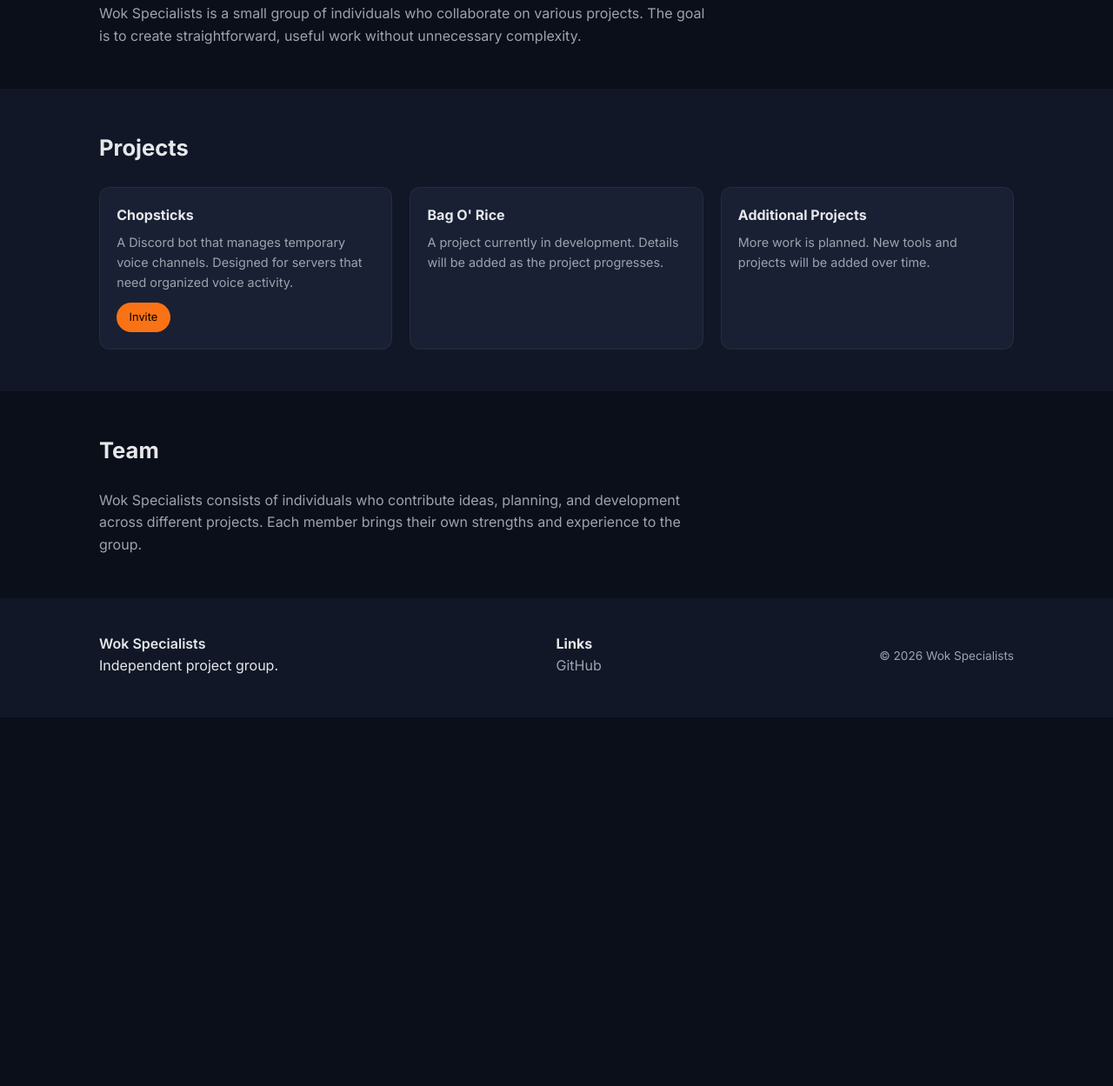
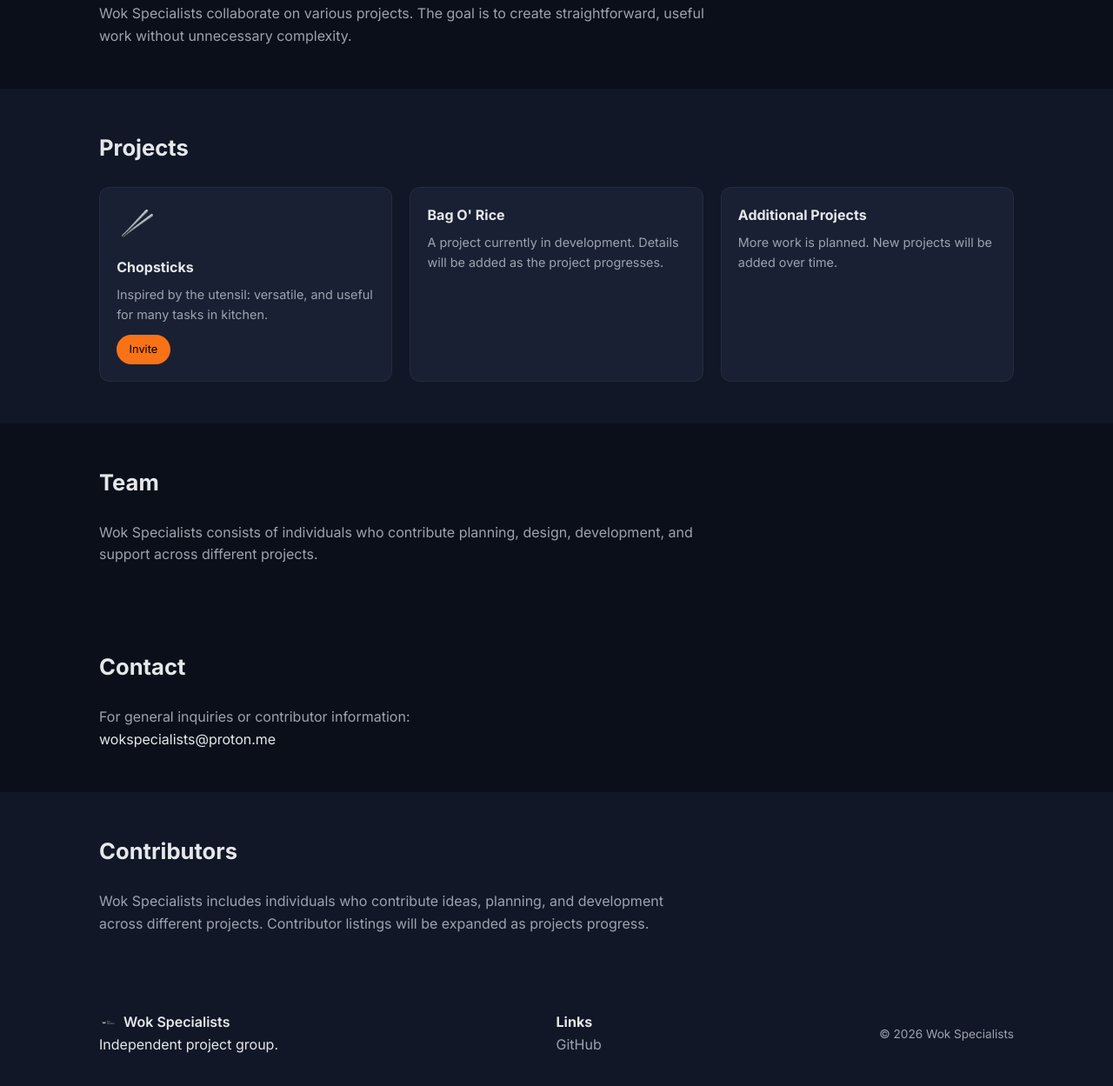
Before and after one commit to wokspecialists/wokspecialists.github.io, a plain HTML site: page index.html in a window 1280 px wide. Shown: the part 501-1750 px from the top of the page at 87% size. Before the commit the page ends 1326 px from the top, so only its background shows below. Drawn offline with Linux system fonts and the light colour scheme; files that its build step writes are made by us from their sources.

Commit message:
site change

```diff
--- a/assets/styles.css
+++ b/assets/styles.css
@@ -47,8 +47,17 @@ body {
 }
 
 .logo {
+  display: flex;
+  align-items: center;
+  gap: 0.5rem;
   font-weight: 600;
   font-size: 1rem;
+}
+
+.wok-logo {
+  width: 20px;
+  height: 20px;
+  object-fit: contain;
 }
 
 .nav {
@@ -155,6 +164,18 @@ body {
   font-size: 0.9rem;
 }
 
+/* Project Logo */
+
+.project-logo {
+  width: 48px;
+  height: 48px;
+  object-fit: contain;
+  margin-bottom: 0.75rem;
+  display: block;
+}
+
+/* Buttons */
+
 .btn.small {
   display: inline-block;
   margin-top: 0.75rem;
@@ -164,6 +185,17 @@ body {
   border-radius: 999px;
   font-size: 0.8rem;
   text-decoration: none;
+}
+
+/* Contact Link */
+
+.contact-link {
+  color: var(--text);
+  text-decoration: none;
+}
+
+.contact-link:hover {
+  text-decoration: underline;
 }
 
 /* Footer */
--- a/index.html
+++ b/index.html
@@ -4,7 +4,7 @@
   <meta charset="UTF-8" />
   <meta name="viewport" content="width=device-width, initial-scale=1.0" />
   <title>Wok Specialists</title>
-  <meta name="description" content="Wok Specialists is a group focused on creating practical projects and tools.">
+  <meta name="description" content="Wok Specialists is a group focused on creating practical projects across different areas.">
   <link rel="stylesheet" href="styles.css" />
   <link rel="preconnect" href="https://fonts.googleapis.com">
   <link rel="preconnect" href="https://fonts.gstatic.com" crossorigin>
@@ -14,11 +14,16 @@
 <body>
   <header class="header">
     <div class="container header-inner">
-      <div class="logo">Wok Specialists</div>
+      <div class="logo">
+        <img src="assets/wok-logo.png" alt="Wok Specialists logo" class="wok-logo">
+        Wok Specialists
+      </div>
       <nav class="nav">
         <a href="#about">About</a>
         <a href="#projects">Projects</a>
         <a href="#team">Team</a>
+        <a href="#contact">Contact</a>
+        <a href="#contributors">Contributors</a>
       </nav>
     </div>
   </header>
@@ -27,15 +32,15 @@
     <div class="container hero-inner">
       <div class="hero-text">
         <h1>Wok Specialists</h1>
-        <p>Wok Specialists is a group that creates practical projects, tools, and solutions across different areas. The focus is on producing work that is clear, functional, and dependable.</p>
+        <p>Wok Specialists is a group that creates projects across different areas. The focus is on producing work that is clear, functional, and dependable.</p>
       </div>
 
       <div class="hero-card">
         <h2>Overview</h2>
         <ul>
           <li>Independent projects</li>
-          <li>Tools for online communities</li>
-          <li>Utility-focused work</li>
+          <li>Community-focused work</li>
+          <li>Collaborative development</li>
           <li>Future multi‑platform projects</li>
         </ul>
       </div>
@@ -46,7 +51,7 @@
     <div class="container">
       <h2>About</h2>
       <p class="about-text">
-        Wok Specialists is a small group of individuals who collaborate on various projects.
+        Wok Specialists collaborate on various projects.
         The goal is to create straightforward, useful work without unnecessary complexity.
       </p>
     </div>
@@ -58,8 +63,9 @@
       <div class="grid">
 
         <div class="card">
+          <img src="assets/chopsticks.png" alt="Chopsticks logo" class="project-logo">
           <h3>Chopsticks</h3>
-          <p>A Discord bot that manages temporary voice channels. Designed for servers that need organized voice activity.</p>
+          <p>Inspired by the utensil: versatile, and useful for many tasks in kitchen.</p>
           <a class="btn small" href="#">Invite</a>
         </div>
 
@@ -70,7 +76,7 @@
 
         <div class="card">
           <h3>Additional Projects</h3>
-          <p>More work is planned. New tools and projects will be added over time.</p>
+          <p>More work is planned. New projects will be added over time.</p>
         </div>
 
       </div>
@@ -81,8 +87,28 @@
     <div class="container">
       <h2>Team</h2>
       <p class="about-text">
-        Wok Specialists consists of individuals who contribute ideas, planning, and development across different projects.
-        Each member brings their own strengths and experience to the group.
+        Wok Specialists consists of individuals who contribute planning, design, development, and support across different projects.
+      </p>
+    </div>
+  </section>
+
+  <section id="contact" class="section">
+    <div class="container">
+      <h2>Contact</h2>
+      <p class="about-text">
+        For general inquiries or contributor information:
+        <br>
+        <a class="contact-link" href="mailto:wokspecialists@proton.me">wokspecialists@proton.me</a>
+      </p>
+    </div>
+  </section>
+
+  <section id="contributors" class="section alt">
+    <div class="container">
+      <h2>Contributors</h2>
+      <p class="about-text">
+        Wok Specialists includes individuals who contribute ideas, planning, and development across different projects.
+        Contributor listings will be expanded as projects progress.
       </p>
     </div>
   </section>
@@ -90,7 +116,10 @@
   <footer class="footer">
     <div class="container footer-inner">
       <div class="footer-brand">
-        <div class="logo">Wok Specialists</div>
+        <div class="logo">
+          <img src="assets/wok-logo.png" alt="Wok Specialists logo" class="wok-logo">
+          Wok Specialists
+        </div>
         <p>Independent project group.</p>
       </div>
 
```
Also changed, not shown: assets/wok-logo.png (added).
